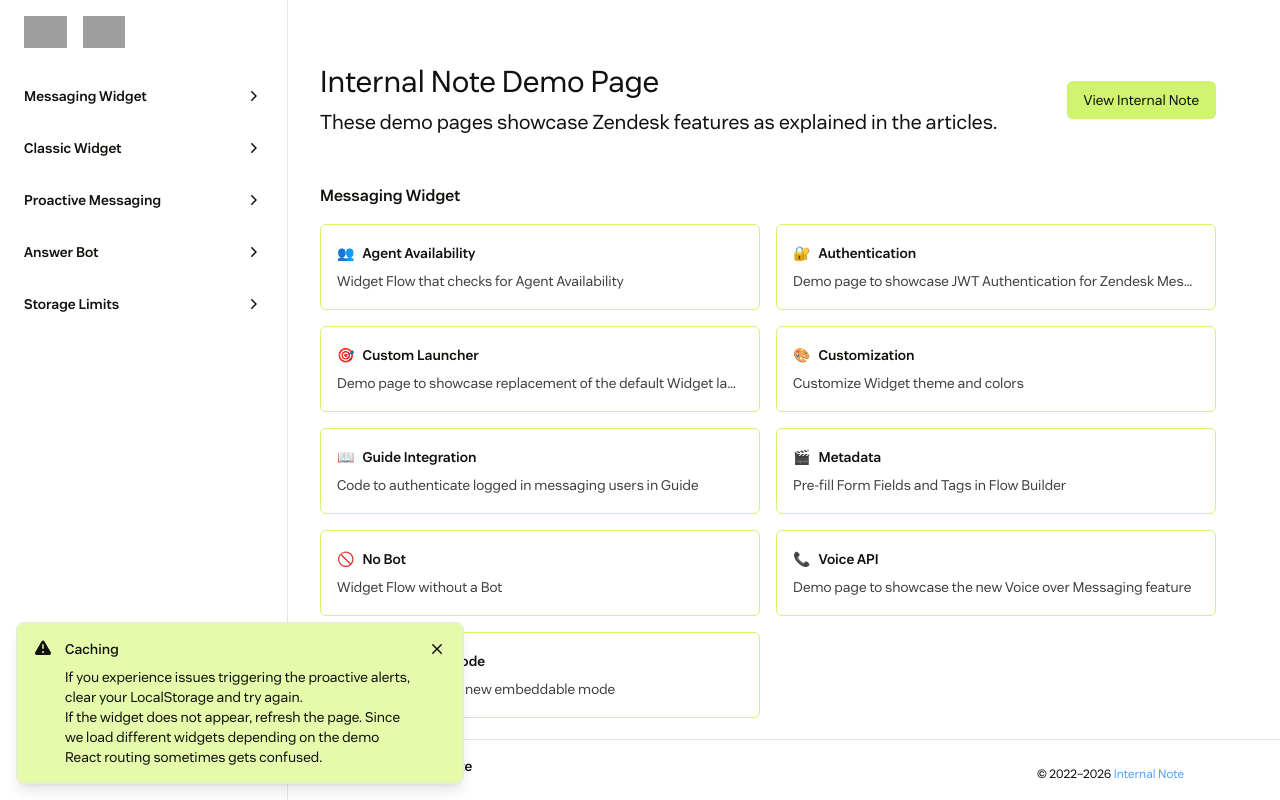
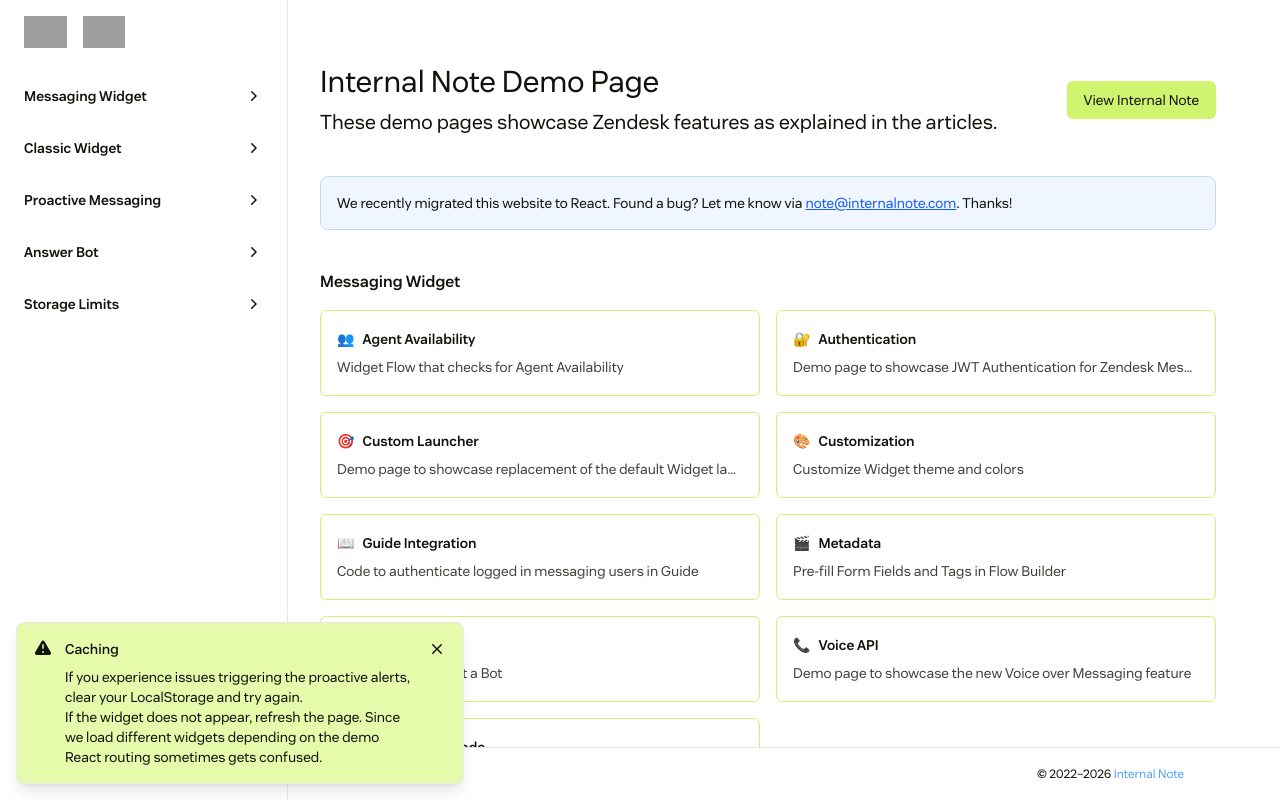
Before and after one commit to verschoren/zendesk_widget, a React (Vite) app: page / in a window 1280 px wide. Shown: the top 800 px of the page. Built offline with nearby package versions, Linux system fonts and the light colour scheme; grey boxes are pictures that could not be loaded.

Commit message:
Fix subscribe

```diff
--- a/src/components/Layout/Footer.tsx
+++ b/src/components/Layout/Footer.tsx
@@ -1,16 +1,34 @@
+import { useEffect } from 'react'
+
 export default function Footer() {
+  useEffect(() => {
+    // Load Ghost signup form script - must be appended to the container where it should render
+    const ghostContainer = document.getElementById('ghost-signup-form')
+    if (ghostContainer) {
+      const ghostScript = document.createElement('script')
+      ghostScript.src = 'https://cdn.jsdelivr.net/ghost/signup-form@~0.1/umd/signup-form.min.js'
+      ghostScript.setAttribute('data-button-color', '#D1F470')
+      ghostScript.setAttribute('data-button-text-color', '#11110D')
+      ghostScript.setAttribute('data-site', 'https://internalnote.com/')
+      ghostScript.async = true
+      ghostContainer.appendChild(ghostScript)
+    }
+
+    return () => {
+      // Clean up Ghost script
+      const ghostScripts = document.querySelectorAll('script[src*="ghost/signup-form"]')
+      ghostScripts.forEach(script => script.remove())
+
+      // Clean up Ghost form elements
+      const ghostForms = document.querySelectorAll('[data-ghost-form]')
+      ghostForms.forEach(form => form.remove())
+    }
+  }, [])
+
   return (
     <footer className="md:w-[calc(100%_-_288px)] w-full fixed bottom-0 bg-white dark:bg-gray-900">
       <div className="border-t border-gray-900/10 p-4 flex flex-col md:flex-row justify-between w-full items-start md:items-end gap-4 md:gap-0 md:pr-24">
-        <div className="min-w-24 w-[calc(100%_-_32px)] md:w-96">
-          <h1 className="text-sm font-medium pb-2">Subscribe to Internal Note</h1>
-          <script
-            src="https://cdn.jsdelivr.net/ghost/signup-form@~0.1/umd/signup-form.min.js"
-            data-button-color="#D1F470"
-            data-button-text-color="#11110D"
-            data-site="https://internalnote.com/"
-            async
-          />
+        <div className="min-w-24 w-[calc(100%_-_32px)] md:w-96" id="ghost-signup-form">
         </div>
 
         <div className="flex flex-col md:flex-row gap-2 md:gap-4">
--- a/src/pages/HomePage.tsx
+++ b/src/pages/HomePage.tsx
@@ -11,15 +11,15 @@
     document.title = 'Internal Note Demo Page'
 
     // Load Zendesk widget for homepage
-    const script = document.createElement('script')
-    script.id = 'ze-snippet'
-    script.src = 'https://static.zdassets.com/ekr/snippet.js?key=e125418a-9466-44d8-9b3f-2ac10e911ea4'
-    script.async = true
-    document.body.appendChild(script)
+    const zendeskScript = document.createElement('script')
+    zendeskScript.id = 'ze-snippet'
+    zendeskScript.src = 'https://static.zdassets.com/ekr/snippet.js?key=e125418a-9466-44d8-9b3f-2ac10e911ea4'
+    zendeskScript.async = true
+    document.body.appendChild(zendeskScript)
 
     return () => {
-      const existing = document.getElementById('ze-snippet')
-      if (existing) existing.remove()
+      const existingZendesk = document.getElementById('ze-snippet')
+      if (existingZendesk) existingZendesk.remove()
     }
   }, [])
 
@@ -47,6 +47,22 @@
           </div>
         </div>
       </header>
+
+      {/* Migration Banner */}
+      <div className="mx-auto max-w-7xl px-4 sm:px-6 md:px-8 py-4">
+        <div className="bg-blue-50 border border-blue-200 rounded-lg p-4">
+          <p className="text-sm text-licorice">
+            We recently migrated this website to React. Found a bug? Let me know via{' '}
+            <a
+              href="mailto:note@internalnote.com"
+              className="text-blue-600 hover:text-blue-800 underline"
+            >
+              note@internalnote.com
+            </a>
+            . Thanks!
+          </p>
+        </div>
+      </div>
 
       <div className="mx-auto max-w-7xl py-6 sm:px-6 lg:px-8 mb-24">
         <div className="mx-auto max-w-2xl lg:mx-0 lg:max-w-none">
@@ -110,34 +126,6 @@
           )}
         </div>
       </div>
-
-      <footer className="md:w-[calc(100%_-_288px)] w-full fixed bottom-0 bg-white" aria-labelledby="footer-heading">
-        <div className="border-t border-gray-900/10 p-4 flex flex-col md:flex-row justify-between w-full items-start md:items-end gap-4 md:gap-0 md:pr-24">
-          <div className="min-w-24 w-[calc(100%_-_32px)] md:w-96">
-            <h1 className="text-sm font-medium pb-2">Subscribe to Internal Note</h1>
-            <div
-              dangerouslySetInnerHTML={{
-                __html: `<script src="https://cdn.jsdelivr.net/ghost/signup-form@~0.1/umd/signup-form.min.js" data-button-color="#D1F470" data-button-text-color="#11110D" data-site="https://internalnote.com/" async></script>`
-              }}
-            />
-          </div>
-
-          <div className="flex flex-col md:flex-row gap-2 md:gap-4">
-            <p className="text-xs leading-5 text-licorice">
-              &copy; 2022–2025{' '}
-              <a
-                className="text-blue-400 hover:underline hover:text-blue-700"
-                href="https://internalnote.com?utm_source=storagecalculator"
-                target="_blank"
-                rel="noopener noreferrer"
-              >
-                Internal Note
-              </a>
-              .
-            </p>
-          </div>
-        </div>
-      </footer>
     </>
   )
 }
```
